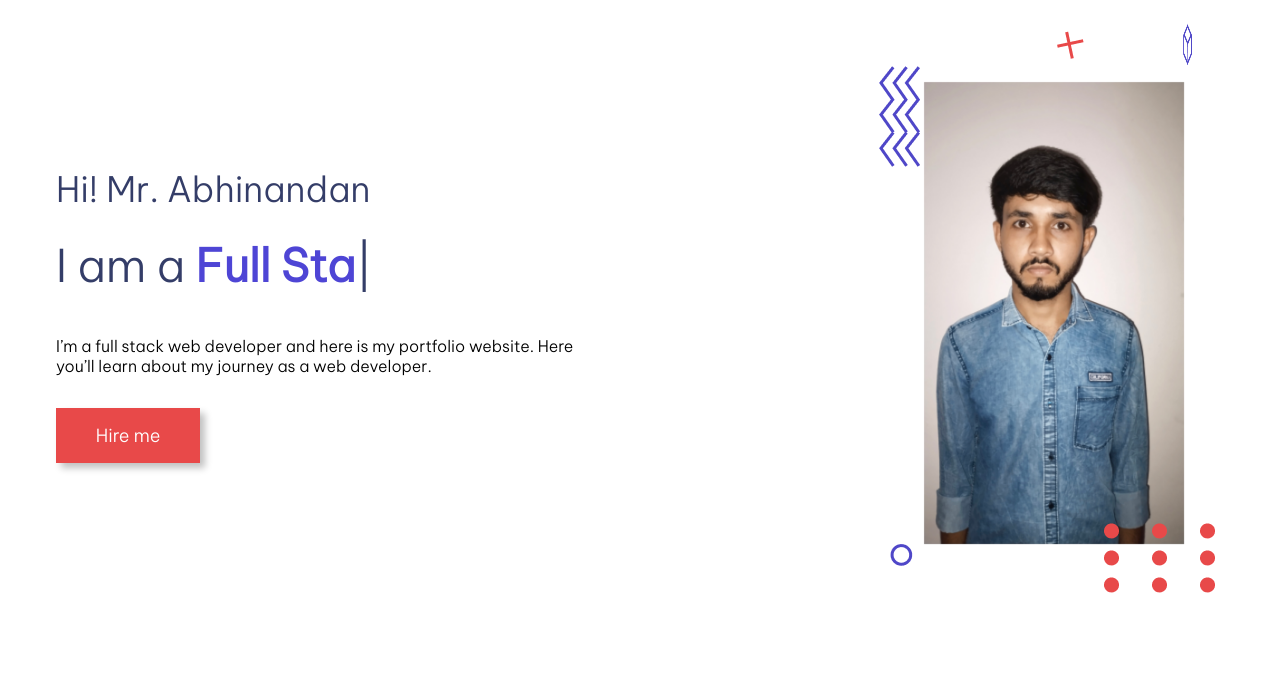
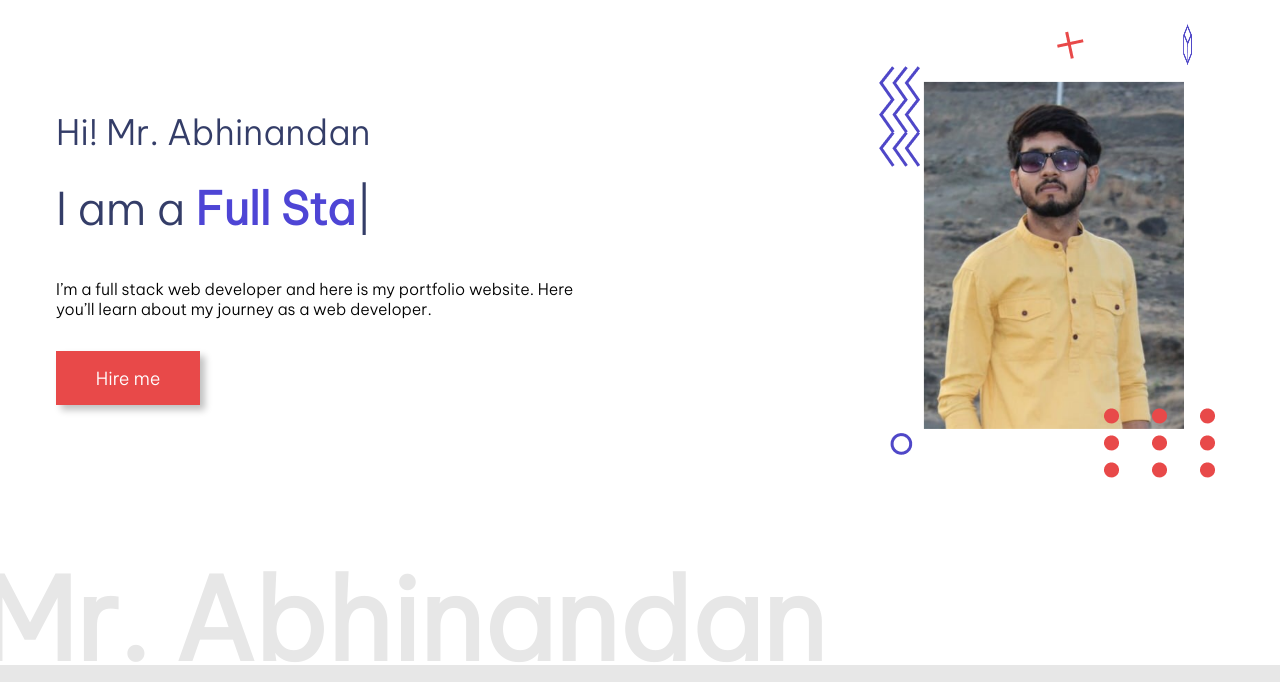
Before and after one commit to AbhinandanManiTripathi/PortfolioAbhinandan, a plain HTML site: page index.html in a window 1280 px wide. Shown: the part 118-800 px from the top of the page. Drawn offline with nearby package versions, Linux system fonts and the light colour scheme.

Commit message:
user photo change

```diff
--- a/index.html
+++ b/index.html
@@ -66,7 +66,7 @@
                         <img src="./images/userAsset/plus.png" alt="" />
                       </div>
                       <div class="user-image">
-                        <img src="./images/userAsset/abhinandan.jpg" alt="" />
+                        <img src="./images/userAsset/User Image.jpeg" alt="" />
                       </div>
                 </div>
 
```
